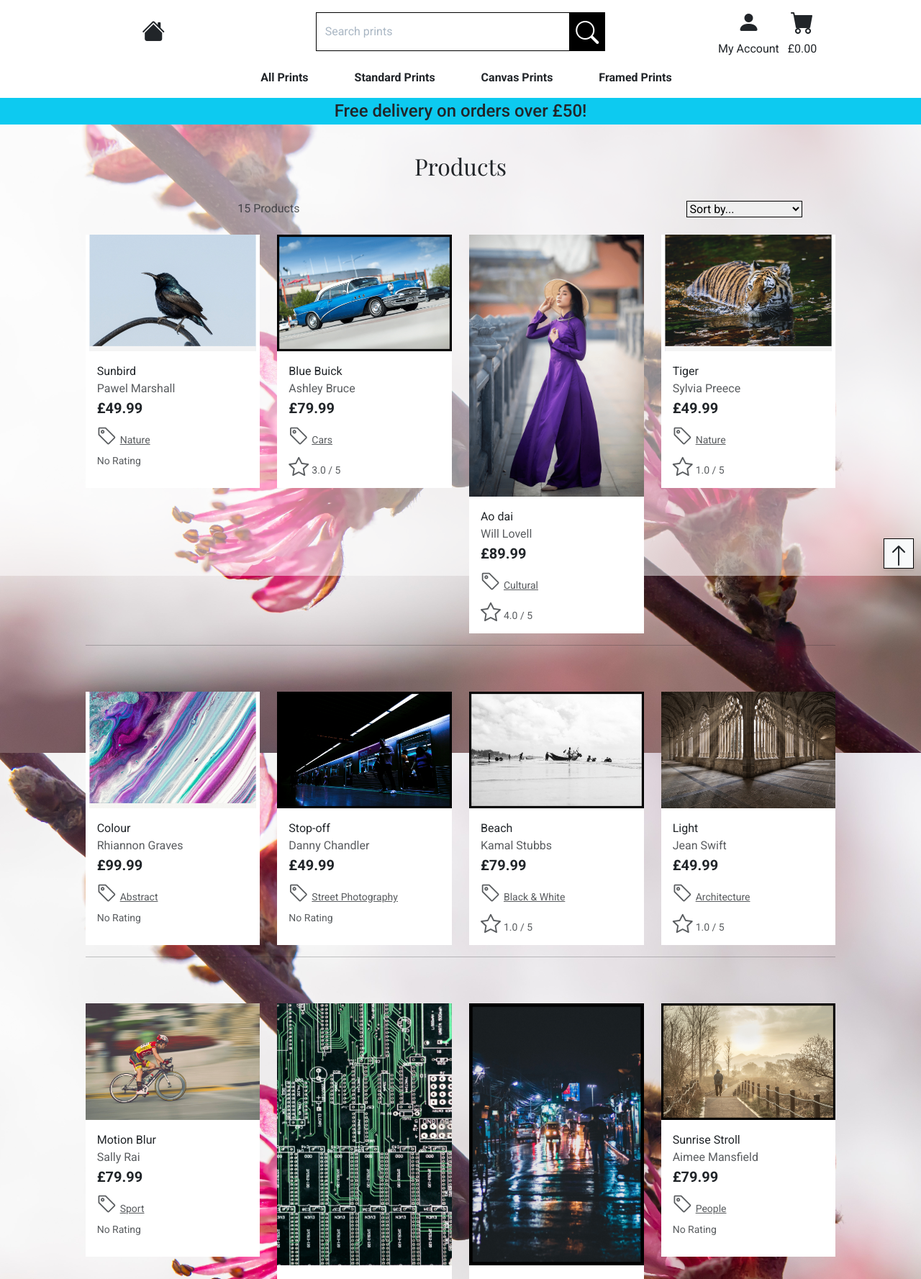
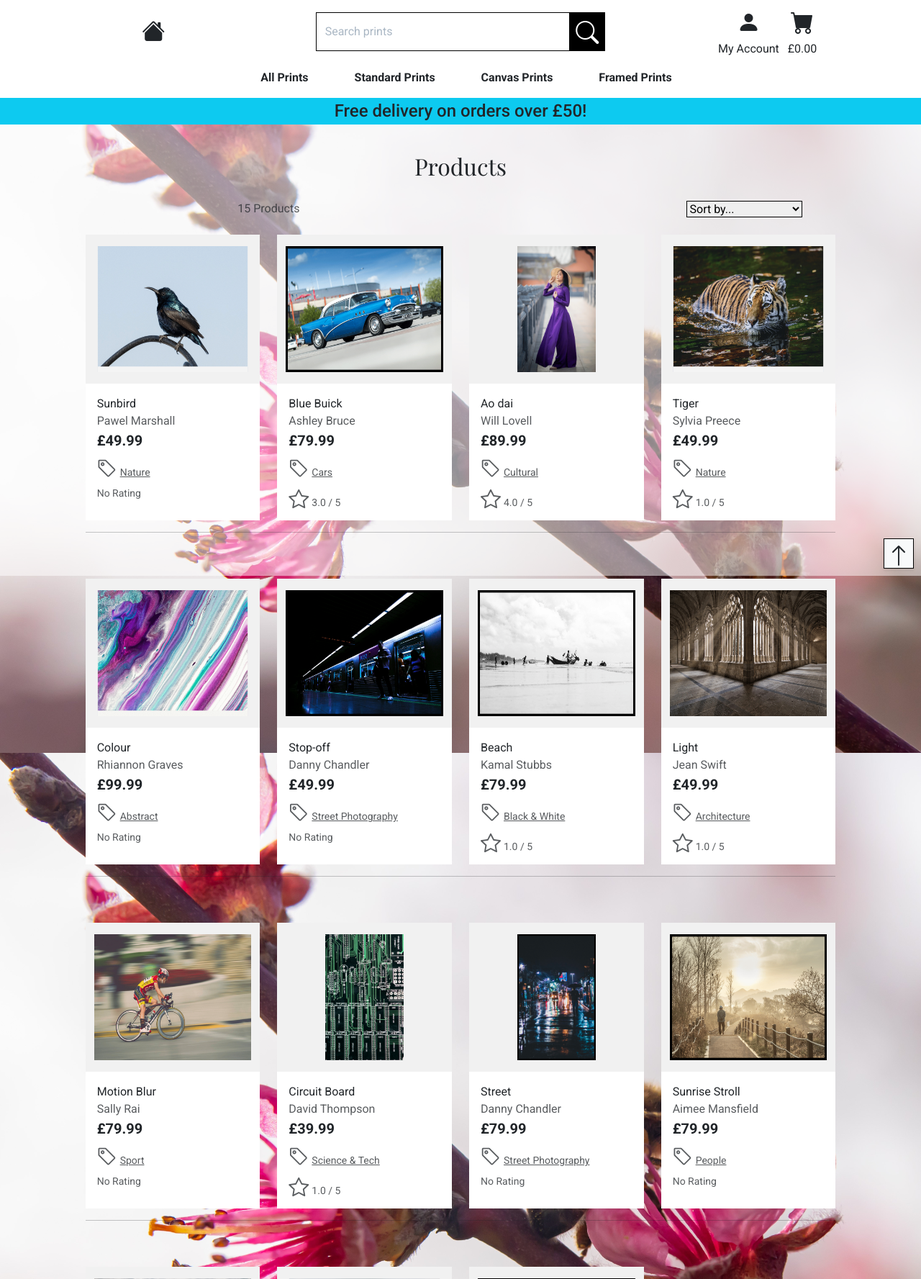
Before and after one commit to anthonyradose/obscuraview_milestone_project4, a Django app: page /products/ in a window 1280 px wide. Shown: the top 1777 px of the page at 72% size. Run offline with Django 5.2, Linux system fonts and the light colour scheme; data comes from the database, SQL or seed files in the repository; some libraries are stand-ins or nearby versions.

Commit message:
Add Jinja logic for portrait/landscape image classes

```diff
--- a/products/templates/products/products.html
+++ b/products/templates/products/products.html
@@ -75,8 +75,15 @@
                     {% for product in products %}
                         <div class="col-sm-6 col-md-6 col-lg-4 col-xl-3">
                             <div class="card border-0">
-                                <a href="{% url 'product_detail' product.id %}">
-                                    <img class="card-img-top img-fluid" src="{{ product.image.url }}" alt="{{ product.name }}">
+                                <a href="{% url 'product_detail' product.id %}" class="product-link d-flex  justify-content-center">
+                                    <img class="card-img-top product-img m-3
+    {% if product.image.width > product.image.height %}
+        landscape
+    {% else %}
+        portrait
+    {% endif %}"
+    src="{{ product.image.url }}"
+    alt="{{ product.name }}">
                                 </a>
                                 <div class="card-body pb-0">
                                     <p class="mb-0">{{ product.name }}</p>
--- a/static/css/base.css
+++ b/static/css/base.css
@@ -101,7 +101,7 @@ a.category-badge > span.badge:hover {
 .remove-item {
   cursor: pointer;
 }
-.hidden{
+.hidden {
   display: none;
 }
 input[name="q"]::placeholder {
@@ -174,8 +174,39 @@ input[name="q"]::placeholder {
   border-bottom-color: #343a40 !important;
 }
 
+/* Product Styles: */
+.product-link {
+  background-color: #f1f1f1;
+}
+.product-img {
+}
+.landscape {
+  width: 90%;
+}
+.portrait {
+  width: 45%;
+}
+
 /* -------------------------------- Media Queries: */
+@media (min-width: 320px) {
+  .landscape, .portrait {
+    height: 150px;
+  }
+}
+@media (min-width: 375px) {
+  .landscape, .portrait {
+    height: 175px;
+  }
+}
+@media (min-width: 425px) {
+  /* .landscape, .portrait {
+    height: 200px;
+  } */
+}
 @media (min-width: 576px) {
+  /* .landscape, .portrait {
+    height: 225px;
+  } */
   .bi {
     font-size: 2em;
   }
@@ -185,7 +216,15 @@ input[name="q"]::placeholder {
     font-size: var(--bs-btn-font-size);
   }
 }
+@media (min-width: 768px) {
+  .landscape, .portrait {
+    height: 225px;
+  }
+}
 @media (min-width: 992px) {
+  .landscape, .portrait {
+    height: 175px;
+  }
   .fixed-top-desktop-only {
     position: fixed;
     top: 0;
@@ -197,10 +236,23 @@ input[name="q"]::placeholder {
     padding-top: 164px;
   }
 }
+@media (min-width: 1024px) {
+  /* .landscape, .portrait {
+    height: 300px;
+  } */
+}
 @media (min-width: 1200px) {
+  /* .landscape, .portrait {
+    height: 325px;
+  } */
   .container {
     max-width: 80%;
   }
+}
+@media (min-width: 1440px) {
+  /* .landscape, .portrait {
+    height: 350px;
+  } */
 }
 @media (max-width: 991px) {
   .header-container {
```
